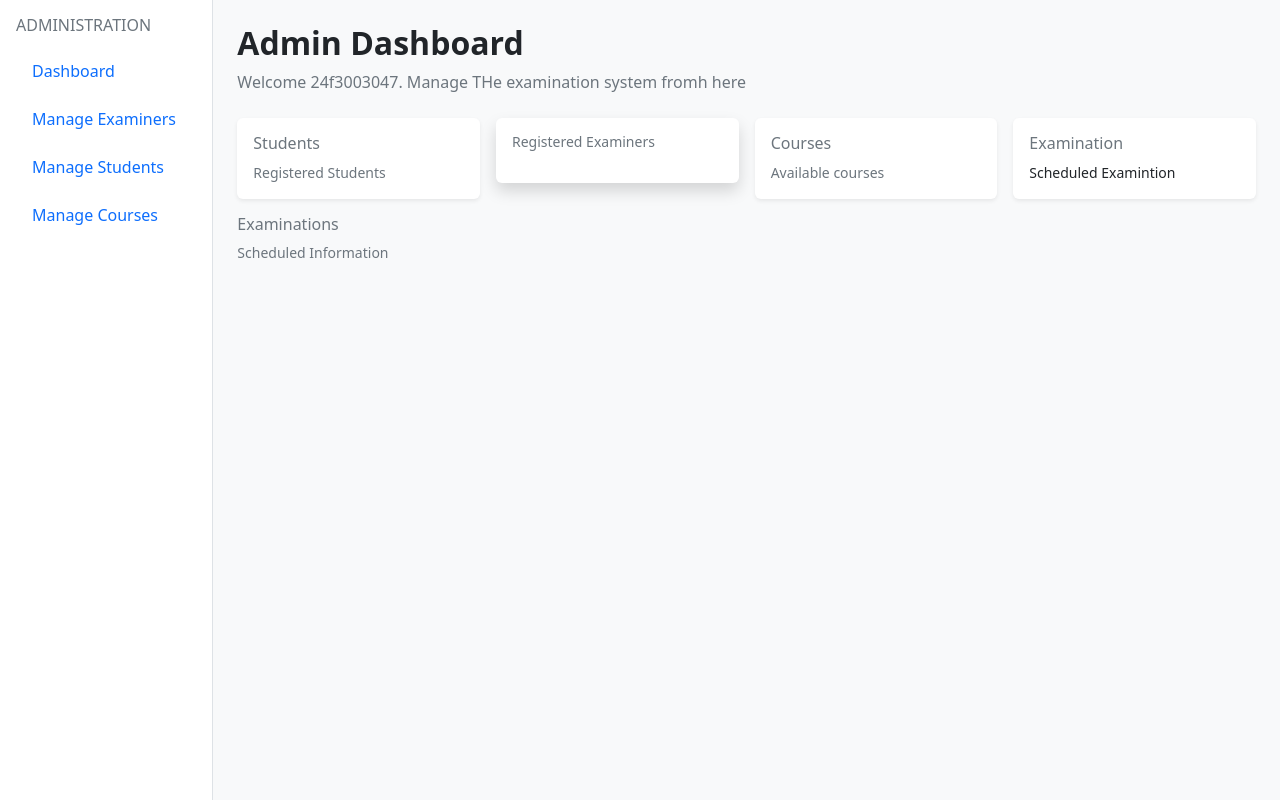
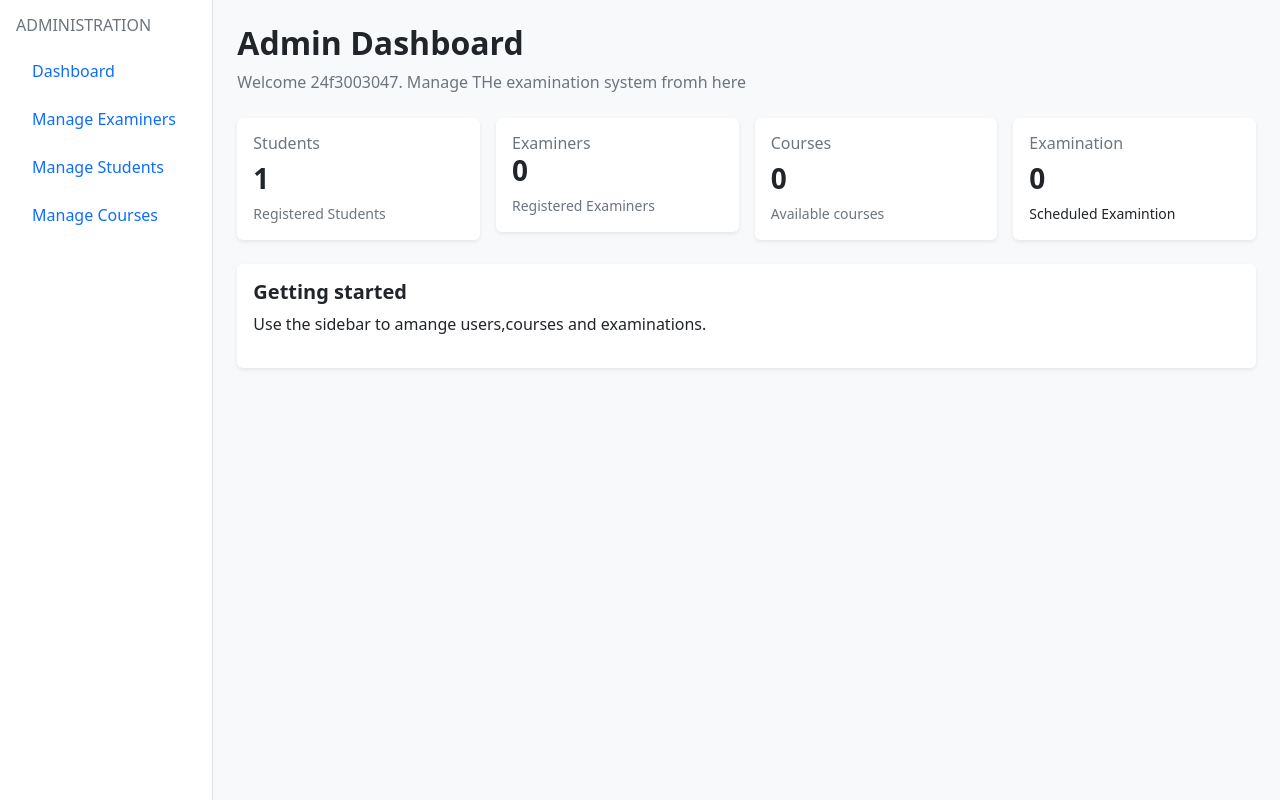
Before and after one commit to itzkavinz-lab/Examination_management_portal, a Flask app: page /admin in a window 1280 px wide. Shown: the part 56-856 px from the top of the page. Run offline with Flask 3, Linux system fonts and the light colour scheme; a user stored in the database is signed in; data comes from the database, SQL or seed files in the repository; data that the repository does not hold is empty.

Commit message:
Display live dashboard

```diff
--- a/app.py
+++ b/app.py
@@ -44,7 +44,23 @@ def login():
 def admin_dashboard():
         if session.get("role") != "admin":
             return redirect(url_for("login"))
-        return render_template("admin_dashboard.html")
+        with get_db_connection()as conn:
+            total_students = conn.execute(
+                "SELECT COUNT(*) FROM students"
+            ).fetchone()[0]
+            total_examiners = conn.execute(
+                "SELECT COUNT(*) FROM examiners"
+            ).fetchone()[0]
+            total_courses = conn.execute(
+                "SELECT COUNT(*) FROM courses"
+            ).fetchone()[0]
+            total_examinations = conn.execute(
+                "SELECT COUNT(*) FROM examinations"
+            ).fetchone()[0]
+
+            return render_template(
+                "admin_dashboard.html",total_students=total_students, total_examiners=total_examiners,total_courses=total_courses,total_examinations=total_examinations)
+
 
 @app.route("/logout",methods =["POST"])
 def logout():
--- a/templates/admin_dashboard.html
+++ b/templates/admin_dashboard.html
@@ -11,14 +11,17 @@
             <div class = "card shadow-sm border-0">
                 <div class = "card-body">
                     <h6 class = "text-secondary">Students</h6>
+                    <h3 class ="fw-bold">{{total_students }} </h3>
                     <p class = "mb-0 text-secondary small">Registered Students</p>
                 </div>
             </div>
         </div>
         <div class= "col-md-6 col-xl-3">
-            <div class = "card shadow -sm border-0">
+            <div class = "card shadow-sm border-0">
                 <div class = "card-body">
-                    <h6 class = "mb-0 text-secondary small">Registered Examiners</p>
+                    <h6 class = "mb-0 text-secondary">Examiners</h6>
+                    <h3 class ="fw-bold">{{total_examiners }} </h3>
+                    <p class = "mb-0 text-secondary small">Registered Examiners</p>
                     </div>
                 </div>
             </div>
@@ -26,6 +29,8 @@
                 <div class ="card shadow-sm border-0">
                     <div class = "card-body">
                         <h6 class = "text-secondary">Courses</h6>
+                         <h3 class ="fw-bold">{{total_courses }} </h3>
+
                         <p class ="mb-0 text-secondary small">Available courses</p>
                     </div>
                 </div>
@@ -34,17 +39,18 @@
                 <div class = "card shadow-sm border-0">
                     <div class = "card-body">
                         <h6 class = text-secondary>Examination</h6>
+                     <h3 class ="fw-bold">{{total_examinations }} </h3>
                         <p class = "mb-0 text-seondary small">Scheduled Examintion </p>
                     </div>
                 </div>
             </div>
-            <div class = "col-md-6 col-xl-3">
-                <div class ="card-shadow-sm border-0">
-                    <div class  = "card-body">
-                        <h6 class = "text-secondary">Examinations</h6>
-                        <p class = "mb=0 text-secondary small">Scheduled Information</p>
-                    </div>
-                </div>
+        </div>
+        <div class = "card shadow-sm border-0 mt-4">
+            <div class = "card-body">
+                <h5 class ="fw-bold">Getting started</h5>
+                <p class  "text-secondary mb-0">
+                    Use the sidebar to amange users,courses and examinations.
+                </p>
             </div>
         </div>
         {% endblock %}
```
